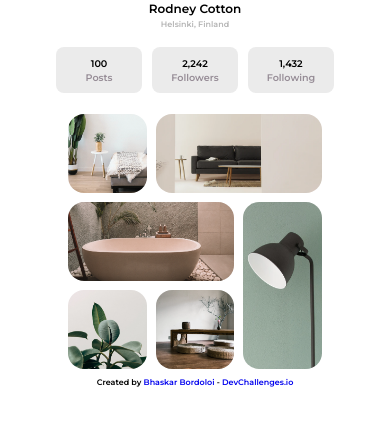
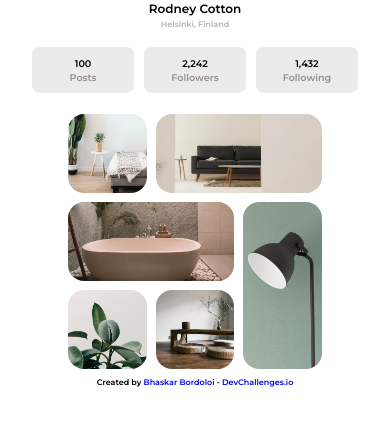
Before and after one commit to bhaskrr/My-gallery-page, a plain HTML site: page index.html in a window 390 px wide. Shown: the part 94-520 px from the top of the page. Drawn offline with Linux system fonts and the light colour scheme.

Commit message:
Update style.css

```diff
--- a/style.css
+++ b/style.css
@@ -117,7 +117,7 @@ a {
         margin: 1rem 0 ;
     }
     .statBox {
-        width: 5rem;
+        width: 4rem;
         height: 3.5rem;
         padding: 0.5rem;
         margin: 0.5rem;
@@ -143,7 +143,7 @@ a {
         border-radius: 0.2rem;
     }
     .statBox {
-        width: 5rem;
+        width: 6rem;
         height: 2.5rem;
         padding: 0.2rem;
         margin: 0.3rem;
```
